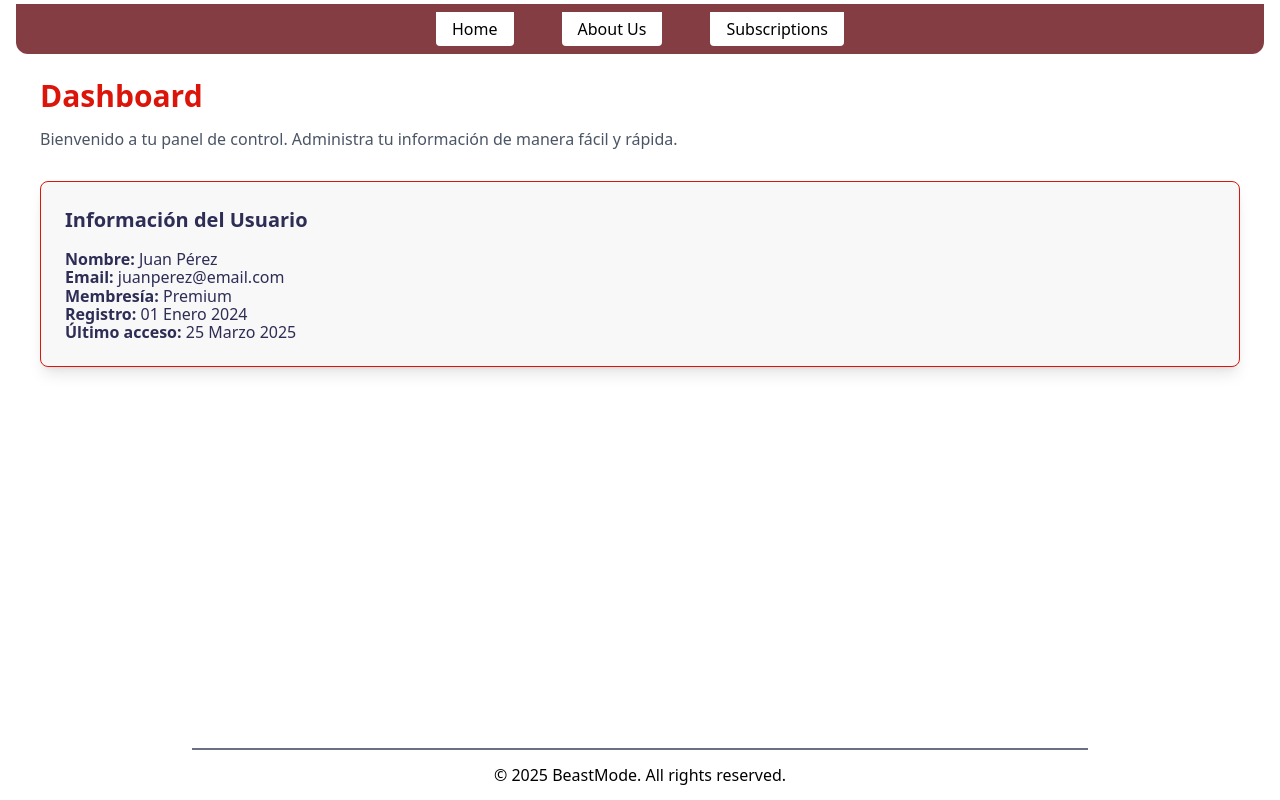
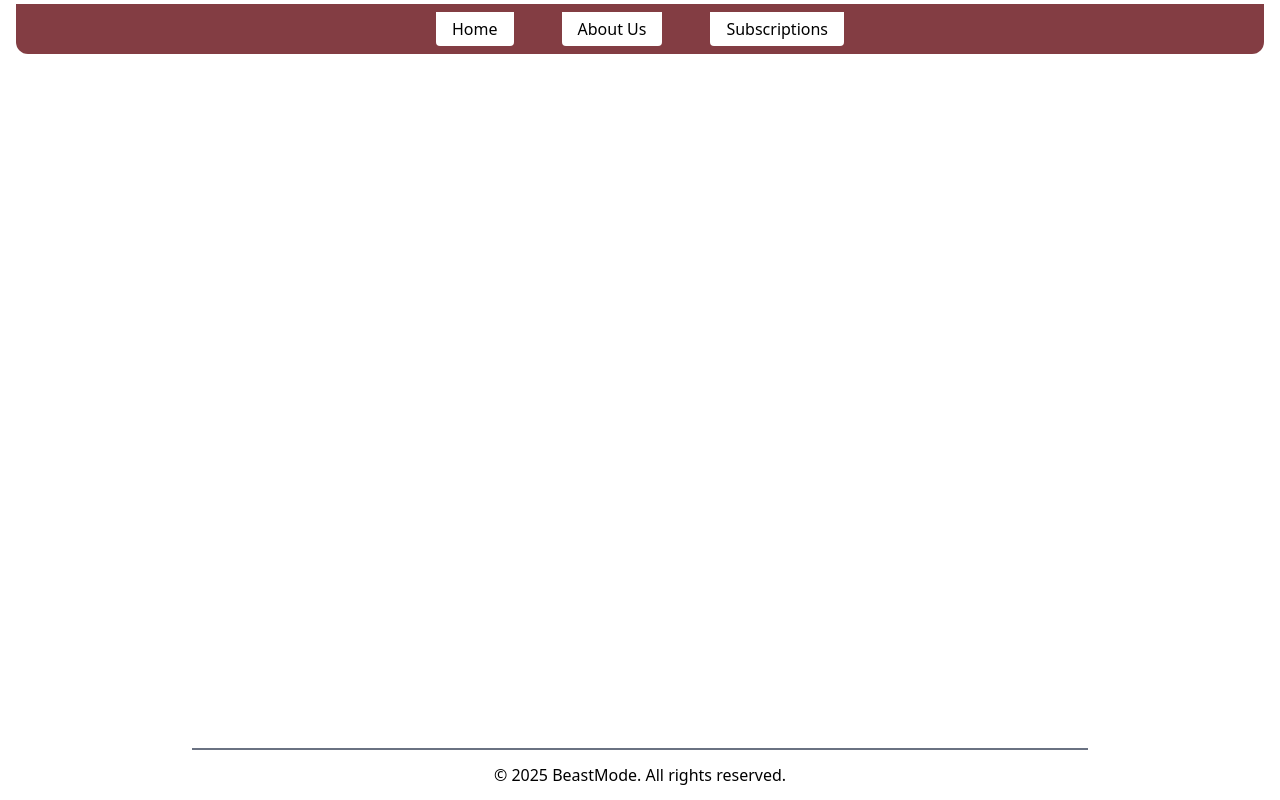
Before and after one commit to beastmode-pf-proyect/beastmode, a Next.js app in the folder frontend/front/: page / in a window 1280 px wide. Built offline with nearby package versions, Linux system fonts and the light colour scheme.

Commit message:
Aactualizacion carpeta Componente dashboard

```diff
--- a/frontend/front/src/app/dashboard/page.tsx
+++ b/frontend/front/src/app/dashboard/page.tsx
@@ -1,5 +1,5 @@
 import React from 'react'
-import Dashboard from '../Components/Dashboard/page'
+import Dashboard from '../../Components/Dashboard/page'
 
 
 function page() {
--- a/frontend/front/src/app/page.tsx
+++ b/frontend/front/src/app/page.tsx
@@ -1,4 +1,4 @@
-import Dashboard from "./Components/Dashboard/page";
+
 
 export default function Home() {
 
@@ -6,8 +6,8 @@ export default function Home() {
 
 
   <>
+<h1></h1>
 
-  <Dashboard/>
   </>
 
   );
```
Also changed, not shown: frontend/front/src/Components/Dashboard/page.tsx (renamed from frontend/front/src/app/Components/Dashboard/page.tsx).
